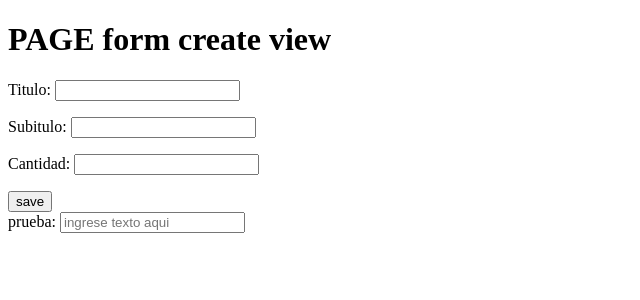
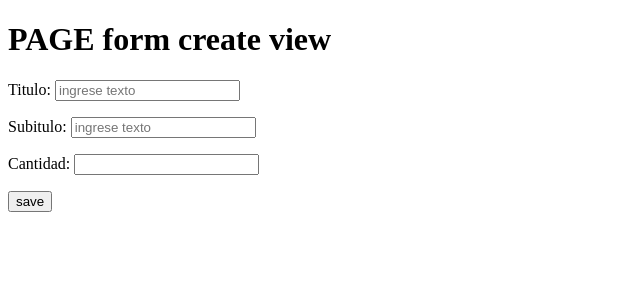
Before and after one commit to rafadjrr/nomina, a Django app: page /hm/add/ in a window 1280 px wide. Shown: the top 300 px of the page, without its empty margins (0-640 px from the left). Run offline with Django 4.2, Linux system fonts and the light colour scheme.

Commit message:
continuacion de forms.py

```diff
--- /dev/null
+++ b/apps/home/forms.py
@@ -0,0 +1,34 @@
+from django import forms
+from .models import *
+
+class PruebaForm(forms.ModelForm):
+    """Form definition for Prueba."""
+
+    class Meta:
+        """Meta definition for Pruebaform."""
+
+        model = Prueba
+        fields = (
+            'titulo',
+            'subitulo',
+            'cantidad',
+        )
+        widgets = {
+            'titulo':forms.TextInput(
+                attrs={
+                    'placeholder': 'ingrese texto'
+                }
+            ),
+            'subitulo':forms.TextInput(
+                attrs={
+                    'placeholder': 'ingrese texto'
+                }
+            )
+        }
+
+    def clean_cantidad(self):
+        cantidad = self.cleaned_data.get('cantidad')
+        if cantidad < 10:
+            # TODO Validation
+            raise forms.ValidationError('ingrese un numero mayor a 10')
+        return cantidad
--- a/apps/home/views.py
+++ b/apps/home/views.py
@@ -1,7 +1,7 @@
 from django.shortcuts import render
 from django.views.generic import TemplateView, ListView, CreateView
 from .models import *
-
+from .forms import *
 class IndexView(TemplateView):
     template_name = 'home/home.html'
 
@@ -21,5 +21,5 @@ class ModelPruebaListView(ListView):
 class PruebaCreateView(CreateView):
     model = Prueba
     template_name = "home/add.html"
-    fields = ("__all__")
+    form_class = PruebaForm
     success_url = "/"
--- a/templates/home/add.html
+++ b/templates/home/add.html
@@ -16,11 +16,6 @@
             <button type="submit">save</button>
         </form>
     </div>
-    <div>
-        <label for="prueba">
-            prueba:
-        </label>
-        <input type="text" placeholder="ingrese texto aqui">
-    </div>
+
 </body>
 </html>
```
Also changed, not shown: apps/home/migrations/0002_alter_prueba_options_prueba_cantidad.py (added).
